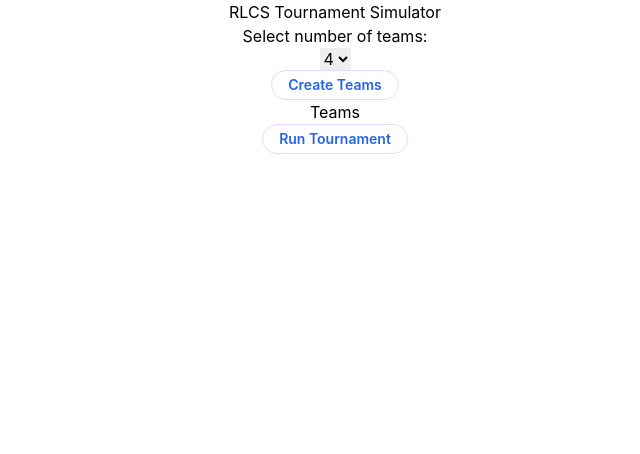
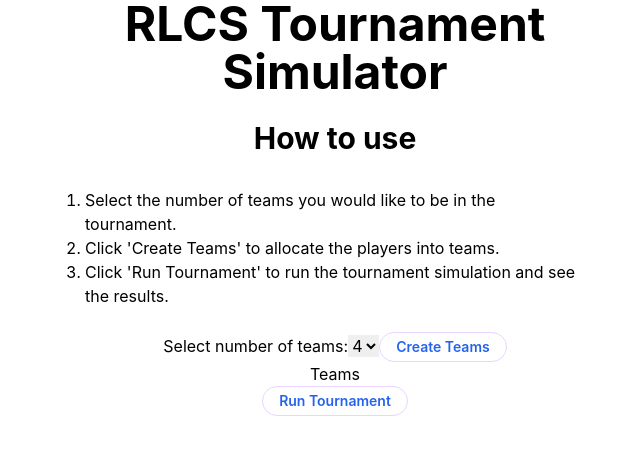
Before and after one commit to alexmitchelldev/rlcs-tournament-react, a React (Create React App) app: page / in a window 1280 px wide. Shown: the top 454 px of the page, without its empty margins (305-945 px from the left). Built offline with nearby package versions, Linux system fonts and the light colour scheme.

Commit message:
Add styling

```diff
--- a/src/App.js
+++ b/src/App.js
@@ -63,7 +63,7 @@ function App() {
   return (
     <>
     {/* https://daily-dev-tips.com/posts/center-elements-with-tailwind-css/ */}
-      <div className="grid  place-items-center">
+      <div style={{width: "500px", margin: "0 auto"}} className="text-center">
         <Header />
         <RunTournament createTeams={createTeams} />
         <Teams teams={teams} />
--- a/src/components/Header.js
+++ b/src/components/Header.js
@@ -1,5 +1,17 @@
 const header = () => {
-    return <h1>RLCS Tournament Simulator</h1>;
-}
+    return (
+      <>
+        <h1 className="text-5xl font-bold mt-0 mb-6">RLCS Tournament Simulator</h1>
+        <h3 className="text-3xl font-bold mb-8">How to use</h3>
+        <ol className="list-decimal text-left">
+            <li>Select the number of teams you would like to be in the tournament.</li>
+            <li>Click 'Create Teams' to allocate the players into teams.</li>
+            <li>Click 'Run Tournament' to run the tournament simulation and see the results.</li>
+        </ol>
+        <p></p>
+        <br></br>
+      </>
+    );
+};
 
 export default header;
--- a/src/components/Teams.js
+++ b/src/components/Teams.js
@@ -10,7 +10,7 @@ const Teams = (props) => {
               ? (teamString += `${player.name}, `)
               : (teamString += `${player.name}`);
           });
-          return <li key={index}>{teamString}</li>;
+          return <li key={index}>Team{index + 1}: {teamString}</li>;
         })}
       </ol>
     </>
```
